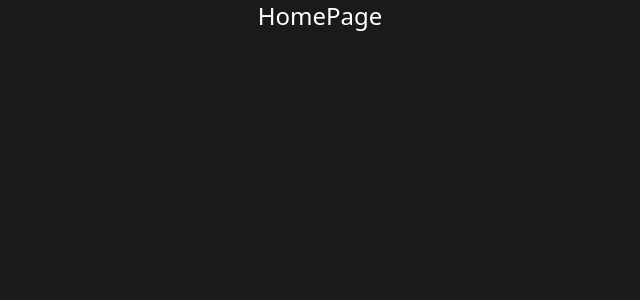
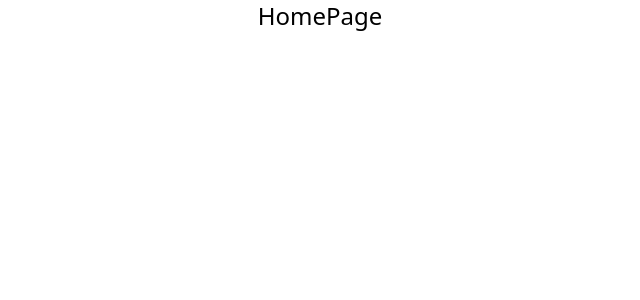
Before and after one commit to No-Country-simulation/c21-26-n-node-react, a React (Vite) app in the folder frontend/: page / in a window 1280 px wide. Shown: the top 300 px of the page, without its empty margins (320-960 px from the left). Built offline with nearby package versions, Linux system fonts and the light colour scheme.

Commit message:
feat: some styles changed

```diff
--- a/frontend/src/index.css
+++ b/frontend/src/index.css
@@ -10,6 +10,4 @@
 
 html, body{
   min-height: 100vh;
-  background: #1a1a1a;
-  color: white;
 }
```
